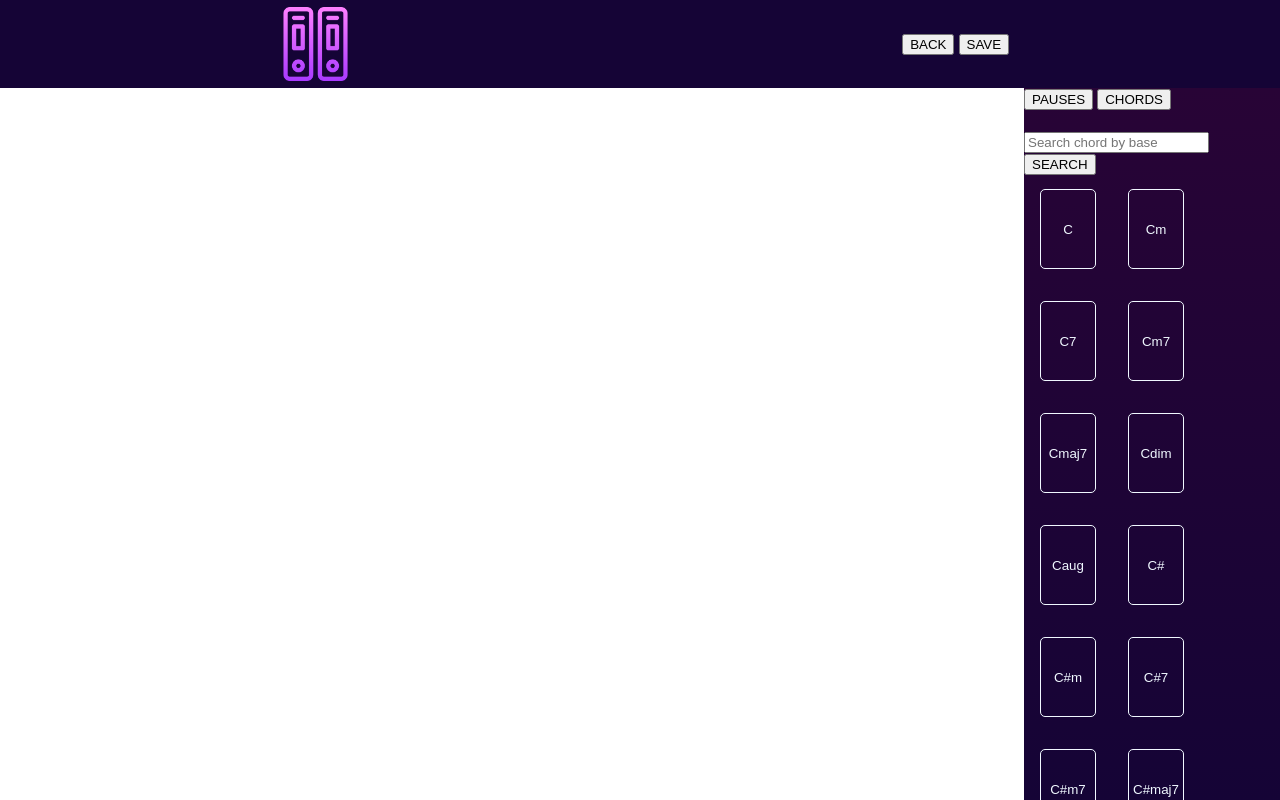
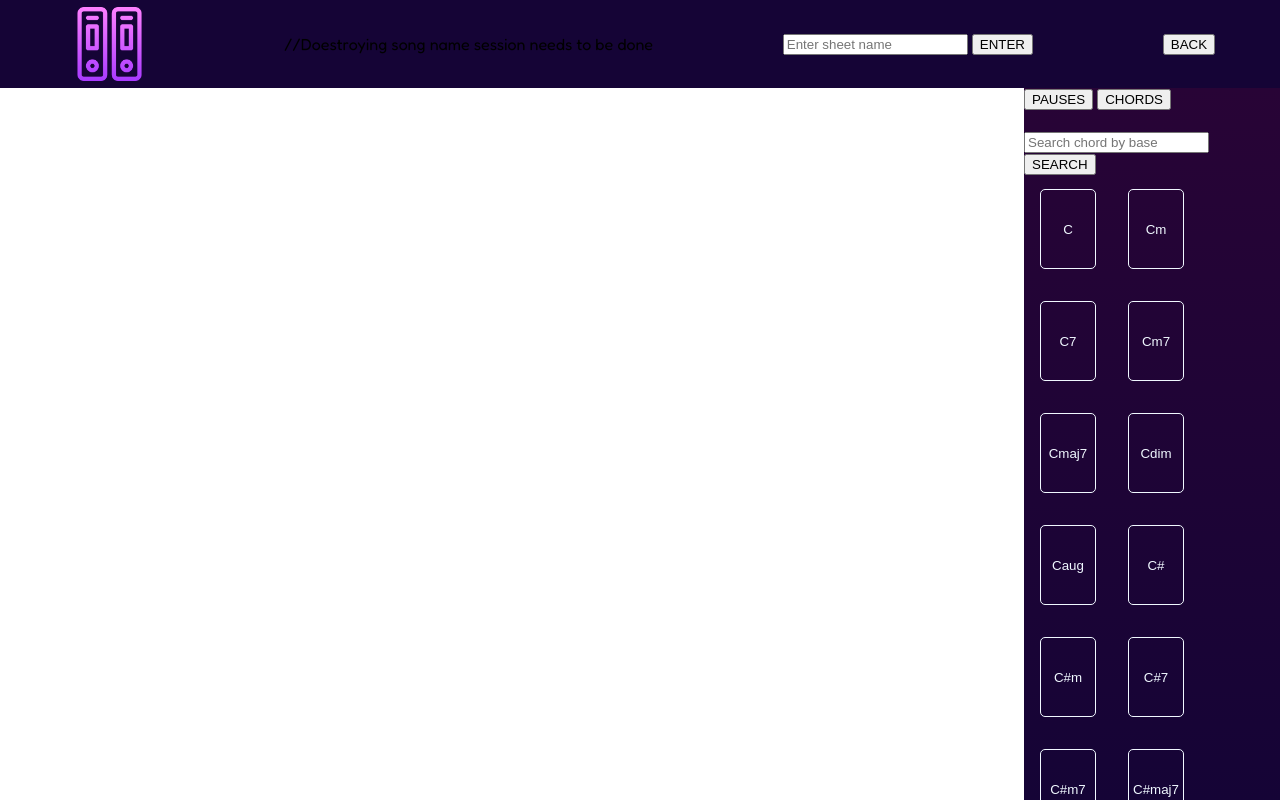
Before and after one commit to manance/WriteIt, a PHP site: page /write.php in a window 1280 px wide. Run offline with PHP 8.4, Linux system fonts and the light colour scheme; the visitor is signed in with stand-in values (Sample User, id 1).

Commit message:
Updating music JSON file is not compleete yet, fix song name session destruction

```diff
--- a/music.json
+++ b/music.json
@@ -1,4 +1,23 @@
-{
-    "author": "Paksis",
-    "chord": "C#7"
-}
+[
+    {
+        "name": "Zvaigznes",
+        "author": "Paksis",
+        "chord": [
+            "Cmaj7"
+        ]
+    },
+    {
+        "name": "PRPRPR",
+        "author": "Grrrrr",
+        "chord": [
+            "C"
+        ]
+    },
+    {
+        "name": "PRPRPR",
+        "author": "Grrrrr",
+        "chord": [
+            "Caug"
+        ]
+    }
+]
--- a/sheet.class.php
+++ b/sheet.class.php
@@ -2,42 +2,49 @@
 
     class makeSheet{
 
-        // private $name;
         private $data;
-        private $user;
-        // private $username;
-        // private $chord;
-        // private $chords;
-        // private $song; // array
-        // private $storage = 'music.json';
-        // private $stored_songs;
+        private $array;
 
         public function __construct(string $postData){
 
             $this->data = $postData;
+            $username = $this->getUserData();
+            $name = $this->getName();
+            $chord = [];
+            array_push($chord, $this->data);
 
-        }
-
-
-
-        public function makeJSON () {
-
-            $username = $this->getUserData();
-            $chord = $this->data;
-
-            $jsonData = file_get_contents('music.json');
-            $pureData = json_decode($jsonData, true);
-
-            $json = [
+            $this->array = [
+                "name" => $name,
                 "author" => $username,
                 "chord" => $chord
             ];
 
-            file_put_contents('music.json', json_encode($json, JSON_PRETTY_PRINT));
+        }
 
+        public function makeJSON () {
+            $data = json_decode(file_get_contents('music.json'), true);
+            if ($data != null){
+                $list = $data;
+                $list[] = $this->array;
+            } else {
+                $list = [];
+                $list[] = $this->array;
+            }
+            file_put_contents('music.json', json_encode($list, JSON_PRETTY_PRINT | JSON_UNESCAPED_UNICODE));
+        }
 
-            echo $chord . $username;
+        public function updateJSON () {
 
+            //Finish this function later
+
+            $data = json_decode(file_get_contents('music.json'), true);
+            foreach($data as $x){
+                if($x['name'] == $this->getName()){
+                    echo $x['name'];
+                    $x['chord'][] = $this->data;
+                }
+            }
+            file_put_contents('music.json', json_encode($data, JSON_PRETTY_PRINT | JSON_UNESCAPED_UNICODE));
 
         }
 
@@ -50,6 +57,14 @@
             }
         }
 
+        private function getName () {
+            if (isset($_SESSION['sheet_name'])){
+
+                $name = $_SESSION['sheet_name'];
+                return $name;
+
+            }
+        }
     }
 
 ?>
--- a/write.php
+++ b/write.php
@@ -4,7 +4,16 @@
     session_start();
     if(!isset($_SESSION['username'])){
         header('location: index.php');
+        session_destroy();
         exit();
+    }
+
+    if(isset($_POST['name_enter'])){
+        if($_POST['name'] == ""){
+
+        }else{
+            $_SESSION['sheet_name'] = $_POST['name'];
+        }
     }
 
     $json = file_get_contents('chords.json');
@@ -12,6 +21,9 @@
 
     $json2 = file_get_contents('chords_base.json');
     $data2 = json_decode($json2, true);
+
+    $json3 = file_get_contents('music.json');
+    $data3 = json_decode($json3, true);
 
     if(isset($_POST['button'])){
         if($_POST['button'] == 1){
@@ -21,14 +33,21 @@
         }
     }
 
-
-
     require('sheet.class.php');
     if(isset($_POST['chord'])){
 
-        $sheet = new makeSheet($_POST['chord'], $_SESSION['username']);
-
-        $sheet->makeJSON();
+        $sheet = new makeSheet($_POST['chord'], $_SESSION['username'], $_SESSION['sheet_name']);
+        if(isset($data3)){
+            foreach($data3 as $x){
+                if($x['name'] != $_SESSION['sheet_name']){
+                    $sheet->makeJSON();
+                }else{
+                    $sheet->updateJSON();
+                }
+            }
+        }else{
+            $sheet->makeJSON();
+        }
 
     }
 ?>
@@ -53,9 +72,15 @@
     <box class="box">
         <navbar class="nav">
             <a href="home.php" class="home"><img class="home_img" src="img/binder.png" alt="binder - home"></a>
+
+            //Doestroying song name session needs to be done
+
+            <form action="" method="post" class="name">
+                <input type="text" class="name" name="name" placeholder="Enter sheet name">
+                <input type="submit" class="name_enter" name="name_enter" value="ENTER">
+            </form>
             <form method="post" action="" class="buttons">
                 <button class="back" type="submit" name="button" value="1">BACK</button>
-                <button class="save" type="submit" name="button" value="2">SAVE</button>
             </form>
         </navbar>
         <main class="main">
@@ -86,24 +111,26 @@
                 <div class="data">
                     <form method="post" action="" class="chords">
                         <?php
-                            if(!isset($_POST['choice'])){
+                            if(isset($_POST['enter'])){
+                                if($_POST['base'] === ""){
+                                    echo "<div class='error'>No base note were entered!</div>";
+                                }else{
+                                    $base = $_POST['base'];
+                                    if(isset($data2[$base])){
+                                        foreach ($data2[$base] as $chord){
+                                            echo "<button type='submit' name='chord' class='chord' value='" . $chord . "'>" . $chord . "</button>";
+                                        }
+                                    }else{
+                                        echo "<div class='error'>No chords found for the entered base note!</div>";
+                                    }
+
+                                }
+                            }elseif(isset($_POST['choice']) && $_POST['choice'] == 1){
+                                echo "pauses";
+
+                            }else{
                                 foreach ($data as $chord){
                                     echo "<button type='submit' name='chord' class='chord' value='" . $chord['chord'] . "'>" . $chord['chord'] . "</button>";
-                                }
-                            }elseif($_POST['choice'] == 1){
-                                echo "pauses";
-                            }elseif($_POST['choice'] == 2){
-                                foreach ($data as $chord){
-                                    echo "<button type='submit' name='chord' class='chord' value='" . $chord['chord'] . "'>" . $chord['chord'] . "</button>";
-                                }
-                            }elseif(isset($_POST['enter'])){
-                                if($_POST['base'] === ""){
-                                    echo "<div class='error'>No base note were entered!</div>";
-                                }elseif(isset($_POST['base'])){
-                                    $base = $_POST['base'];
-                                    foreach ($data2[$base] as $chord){
-                                        echo "<button type='submit' name='chord' class='chord' value='" . $chord . "'>" . $chord . "</button>";
-                                    }
                                 }
                             }
                         ?>
```
